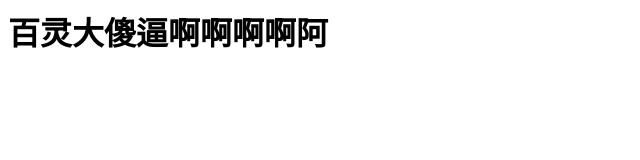
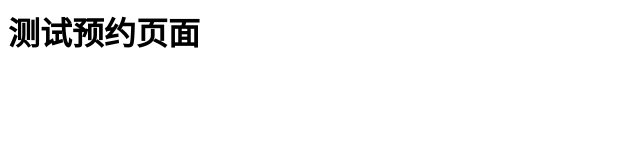
Before and after one commit to Northko/yuyue, a plain HTML site: page index.html in a window 1280 px wide. Shown: the whole page, without its empty margins (0-640 px from the left). Drawn offline with Linux system fonts and the light colour scheme.

Commit message:
Update index.html
修改bug

```diff
--- a/index.html
+++ b/index.html
@@ -1 +1 @@
-<h1>百灵大傻逼啊啊啊啊阿</h1>
+<h1>测试预约页面</h1>
```
